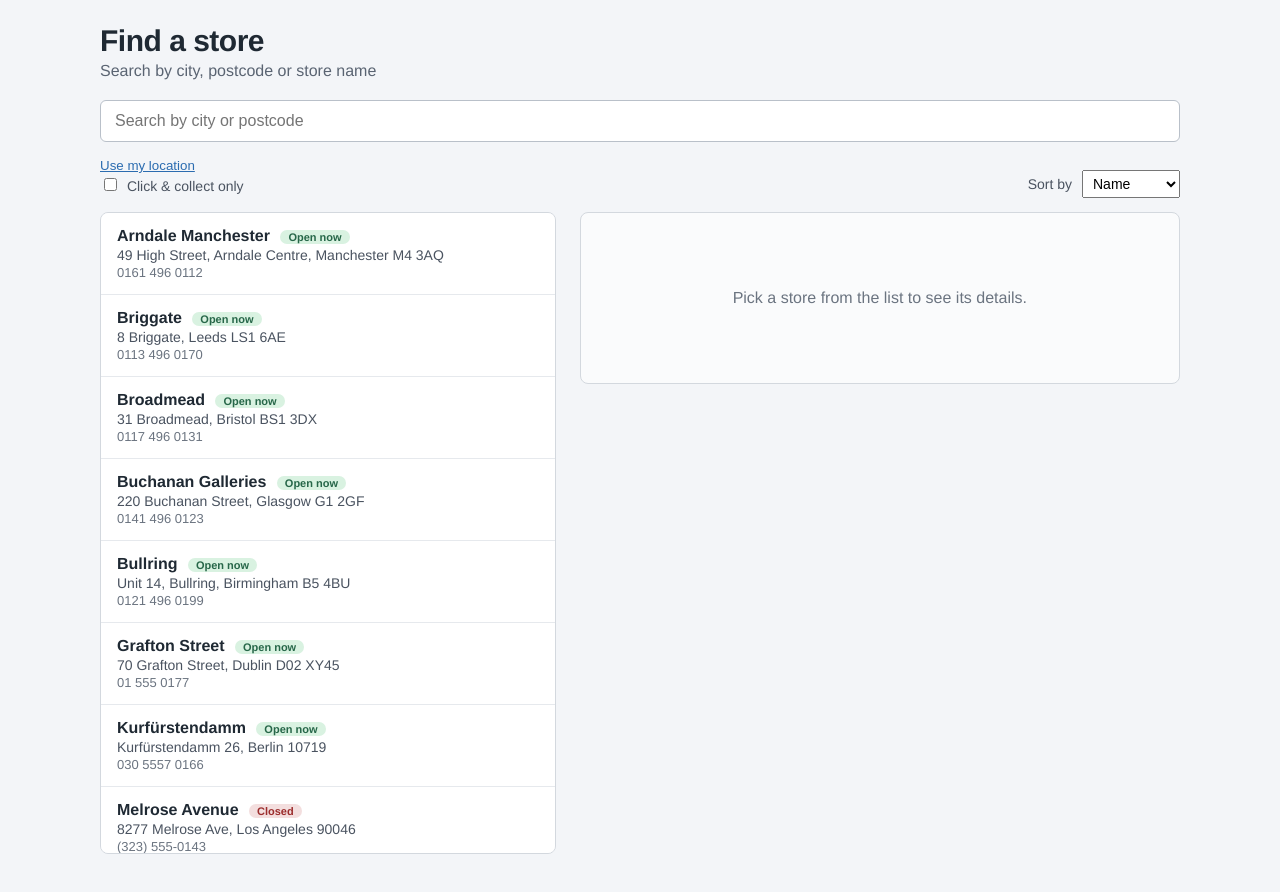
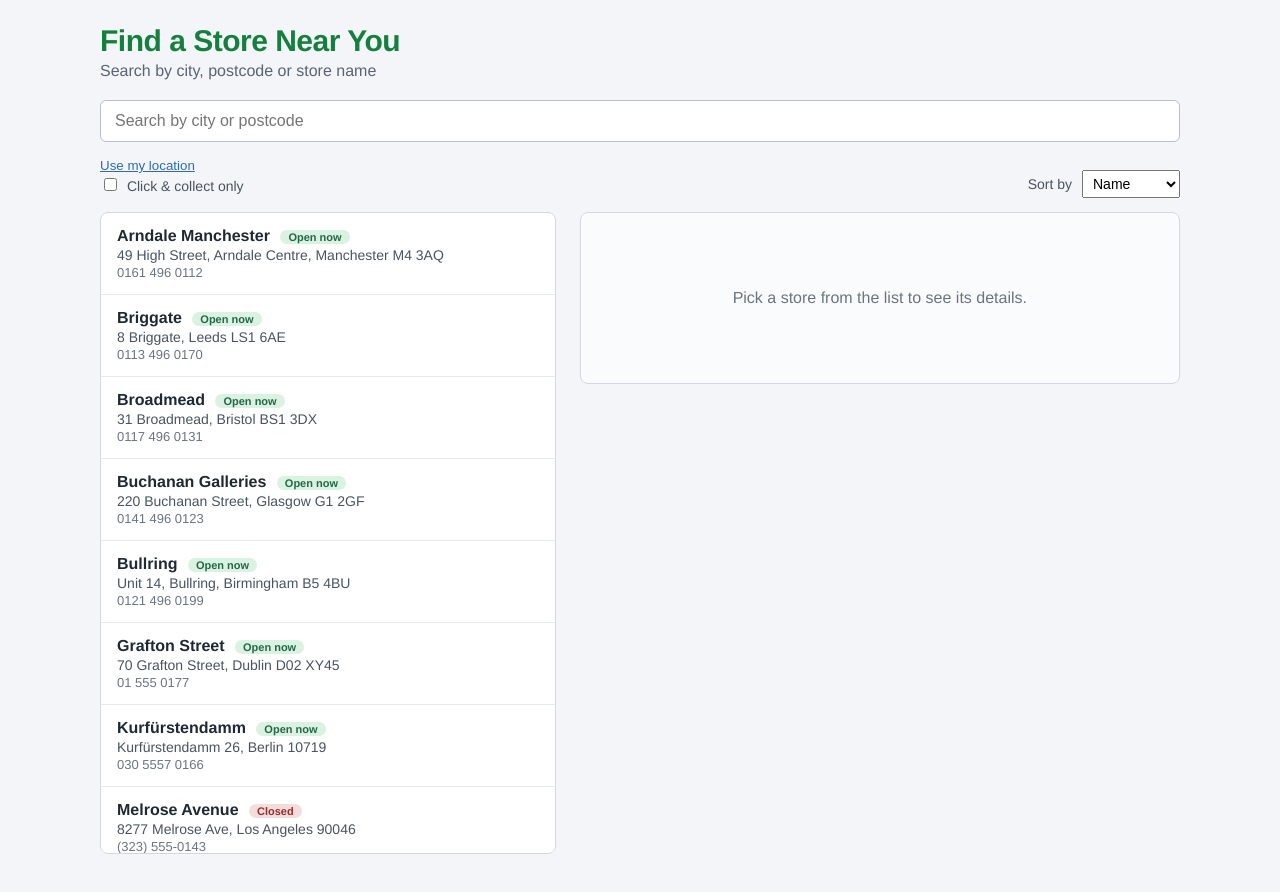
Before and after one commit to abhijeet-techverito/test-angular-app, an Angular app: page / in a window 1280 px wide. Shown: the top 892 px of the page. Built offline with nearby package versions, Linux system fonts and the light colour scheme.

Commit message:
octiq: Change the page heading from 'Find a store' to 'Find a Store Near You...
Edited via project-edit-agent.

```diff
--- a/src/app/store-locator.component.css
+++ b/src/app/store-locator.component.css
@@ -10,6 +10,7 @@
   margin: 0 0 4px;
   font-size: 30px;
   letter-spacing: -0.5px;
+  color: #15803d;
 }
 
 .locator-head .sub {
--- a/src/app/store-locator.component.html
+++ b/src/app/store-locator.component.html
@@ -1,6 +1,6 @@
 <div class="locator">
   <header class="locator-head">
-    <h1>Find a store</h1>
+    <h1>Find a Store Near You</h1>
     <p class="sub">Search by city, postcode or store name</p>
   </header>
 
```
Also changed, not shown: 1 other file (tests, documents, lock files or other folders).
